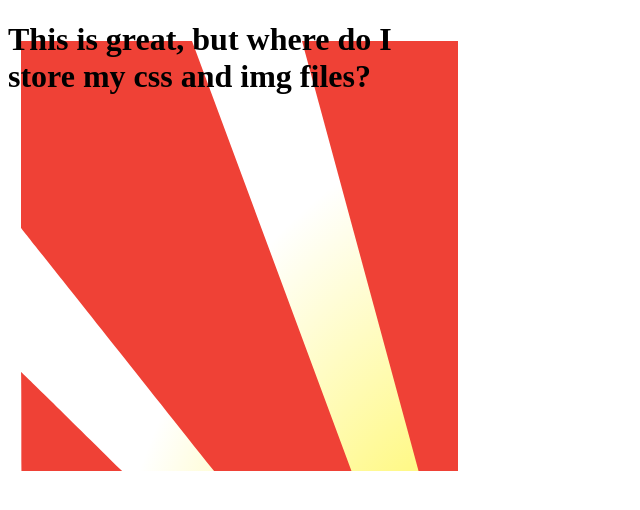
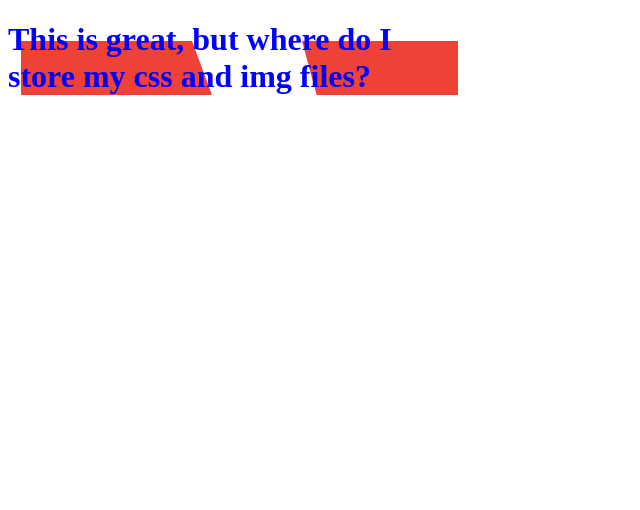
Before and after one commit to aovern/testing, a plain HTML site: page index.html in a window 1280 px wide. Shown: the whole page, without its empty margins (0-640 px from the left). Drawn offline with Linux system fonts and the light colour scheme.

Commit message:
Update index.html

```diff
--- a/index.html
+++ b/index.html
@@ -9,7 +9,7 @@
     .main {
       background-image:url(img/svg-test-image.svg);
       width: 450px;
-      height: 450px; }
+      color: blue; }
    </style>
 
 </head>
```
